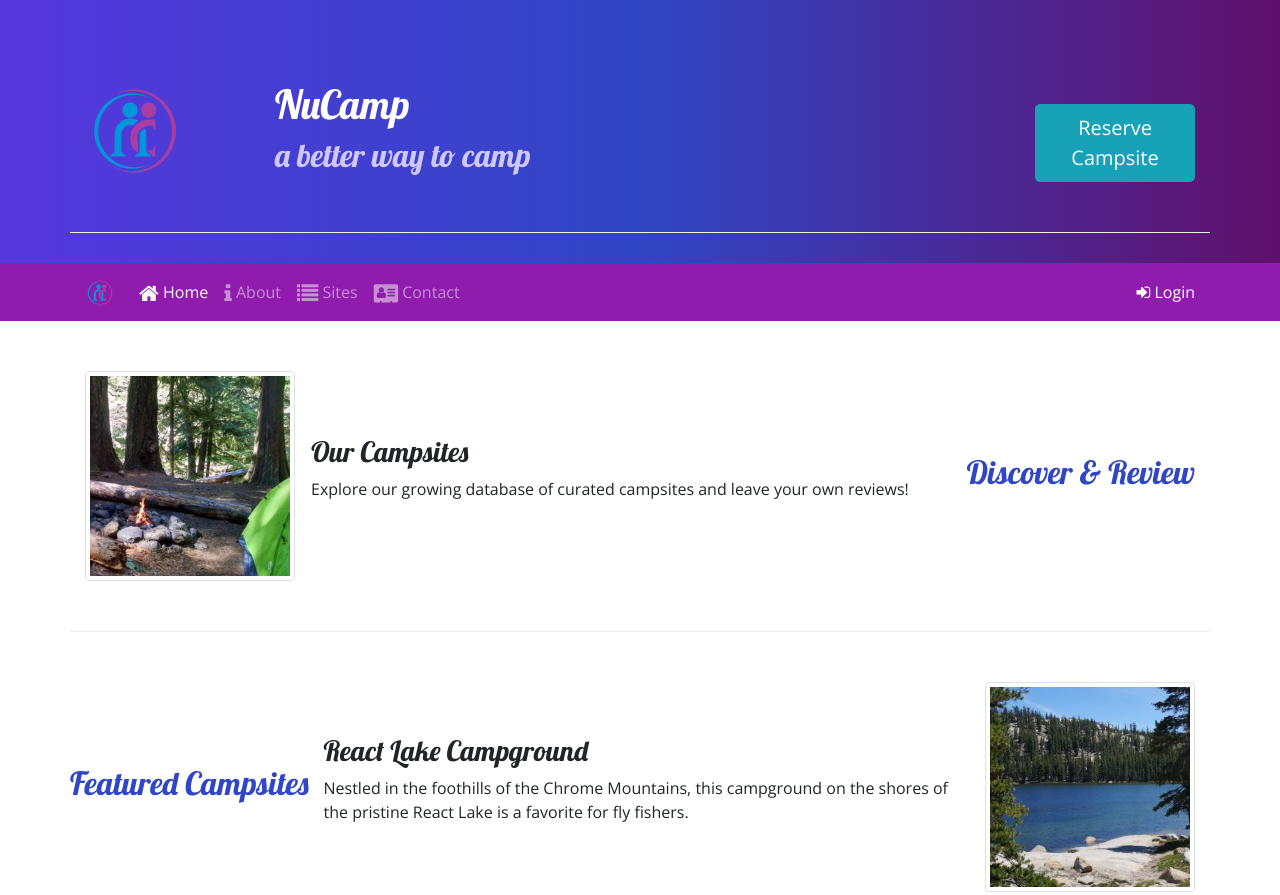
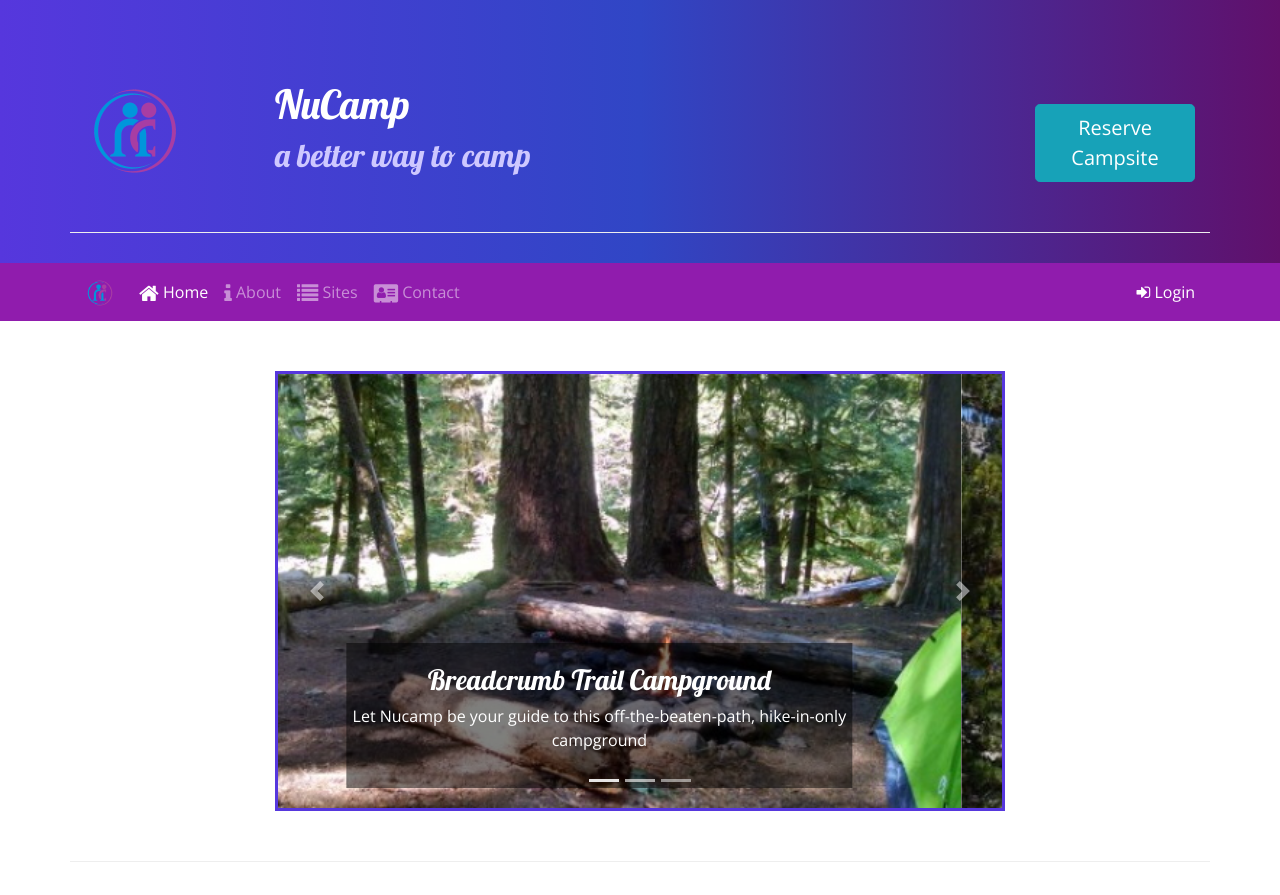
Before and after one commit to bulletmagnet123/SchoolWorkNucampsite, a website: page index.html in a window 1280 px wide. Shown: the top 895 px of the page. Drawn offline with nearby package versions, Linux system fonts and the light colour scheme.

Commit message:
week3carousel

```diff
--- a/css/styles.css
+++ b/css/styles.css
@@ -41,3 +41,10 @@ header h2 {
     border-top: none;
     padding: 10px;
 }
+.carousel-caption {
+    background-color: rgba(0, 0, 0, 0.5);
+}
+
+.carousel {
+    border: solid #5637DD;
+}
--- a/index.html
+++ b/index.html
@@ -32,7 +32,9 @@
                     <h2>a better way to camp</h2>
                 </div>
                 <div class="col col-xl-2 col-md-4 col-sm-4 mt-4">
-                    <a href="#reserveForm" role="button" class="btn btn-lg btn-info" data-toggle="tooltip" data-placement="bottom" data-html="true" title="Or call us at 1-206-555-1234">Reserve Campsite</a>
+                    <a href="#reserveForm" role="button" class="btn btn-lg btn-info" data-toggle="tooltip"
+                        data-placement="bottom" data-html="true" title="Or call us at 1-206-555-1234">Reserve
+                        Campsite</a>
                 </div>
             </div>
         </div>
@@ -46,10 +48,13 @@
             </button>
             <div class="collapse navbar-collapse" id="nucampNavbar">
                 <ul class="navbar-nav">
-                    <li class="nav-item active"><a class="nav-link" href="index.html"><i class="fa fa-home fa-lg"></i> Home</a></li>
-                    <li class="nav-item"><a class="nav-link" href="aboutus.html"><i class="fa fa-info fa-lg"></i> About</a></li>
+                    <li class="nav-item active"><a class="nav-link" href="index.html"><i class="fa fa-home fa-lg"></i>
+                            Home</a></li>
+                    <li class="nav-item"><a class="nav-link" href="aboutus.html"><i class="fa fa-info fa-lg"></i>
+                            About</a></li>
                     <li class="nav-item"><a class="nav-link" href="#"><i class="fa fa-list fa-lg"></i> Sites</a></li>
-                    <li class="nav-item"><a class="nav-link" href="contactus.html"><i class="fa fa-address-card fa-lg"></i> Contact</a></li>
+                    <li class="nav-item"><a class="nav-link" href="contactus.html"><i
+                                class="fa fa-address-card fa-lg"></i> Contact</a></li>
                 </ul>
                 <span class="navbar-text ml-auto">
                     <a role="button" data-toggle="modal" data-target="#loginModal">
@@ -72,11 +77,13 @@
                             <div class="form-row">
                                 <div class="form-group col-12">
                                     <label class="sr-only" for="loginEmail">Email address</label>
-                                    <input type="email" class="form-control form-control-sm" id="loginEmail" placeholder="Enter email">
+                                    <input type="email" class="form-control form-control-sm" id="loginEmail"
+                                        placeholder="Enter email">
                                 </div>
                                 <div class="form-group col-12">
                                     <label class="sr-only" for="loginPassword">Password</label>
-                                    <input type="password" class="form-control form-control-sm" id="loginPassword" placeholder="Password">
+                                    <input type="password" class="form-control form-control-sm" id="loginPassword"
+                                        placeholder="Password">
                                 </div>
                                 <div class="col">
                                     <div class="form-check">
@@ -86,7 +93,8 @@
                                 </div>
                             </div>
                             <div class="form-row">
-                                <button type="button" class="btn btn-secondary btn-sm ml-auto" data-dismiss="modal">Cancel</button>
+                                <button type="button" class="btn btn-secondary btn-sm ml-auto"
+                                    data-dismiss="modal">Cancel</button>
                                 <button type="submit" class="btn btn-primary btn-sm ml-1">Sign in</button>
                             </div>
                         </form>
@@ -96,6 +104,53 @@
         </div>
     </div>
     <div class="container">
+
+        <div class="row row-content">
+            <div class="col-md-8 mx-auto">
+                <div id="homeCarousel" class="carousel slide" data-ride="carousel">
+                    <ol class="carousel-indicators">
+                        <li data-target="#homeCarousel" data-slide-to="0" class="active"></li>
+                        <li data-target="#homeCarousel" data-slide-to="1"></li>
+                        <li data-target="#homeCarousel" data-slide-to="2"></li>
+                    </ol>
+                    <div class="carousel-inner">
+                        <div class="carousel-item active">
+                            <img class="d-block w-100" src="img/breadcrumb-trail.jpg"
+                                alt="Breadcrumb Trail Campground" />
+                            <div class="carousel-caption">
+                                <h3>Breadcrumb Trail Campground</h3>
+                                <p class="d-none d-sm-block">Let Nucamp be your guide to this off-the-beaten-path,
+                                    hike-in-only campground</p>
+                            </div>
+                        </div>
+                        <div class="carousel-item">
+                            <img class="d-block w-100" src="img/react-lake.jpg" alt="React Lake Campground" />
+                            <div class="carousel-caption">
+                                <h3>React Lake Campground</h3>
+                                <p class="d-none d-sm-block">Nestled in the foothills of the chrome mountains, this
+                                    campground on the shores of the pristine react lake good for fly fishers</p>
+                            </div>
+                        </div>
+                        <div class="carousel-item">
+                            <img class="d-block w-100" src="img/chrome-river.jpg" alt="Chrome River Campground" />
+                            <div class="carousel-caption">
+                                <h3>CHrome River</h3>
+                                <p class="d-none d-sm-block"> spend a few sunny days and starry nights beneath the
+                                    canopy of old-growth first at this enchanting spot by the chrome river </p>
+                            </div>
+                        </div>
+                    </div>
+                </div>
+                <a class="carousel-control-prev" href="#homeCarousel" role="button" data-slide="prev">
+                    <span class="carousel-control-prev-icon"></span>
+                    <span class="sr-only">Previous</span>
+                </a>
+                <a class="carousel-control-next" href="#homeCarousel" role="button" data-slide="next">
+                    <span class="carousel-control-next-icon"></span>
+                    <span class="sr-only">Next</span>
+                </a>
+            </div>
+        </div>
         <div class="row row-content align-items-center">
             <div class="col-sm-4 order-sm-last col-md-3">
                 <h2 class="text-sm-right">Discover & Review</h2>
```
